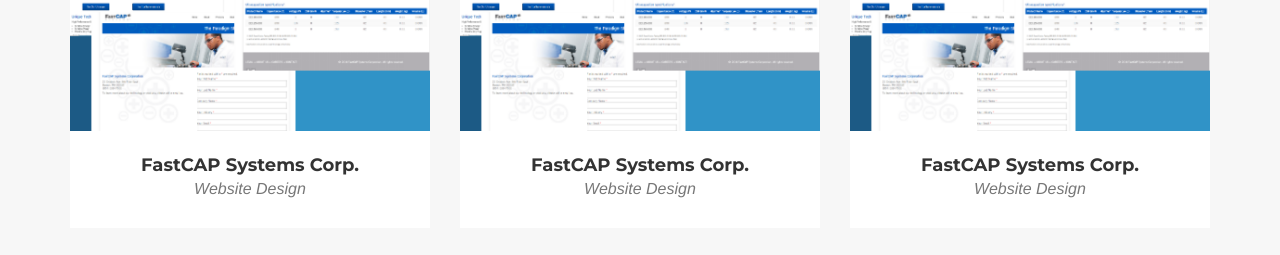
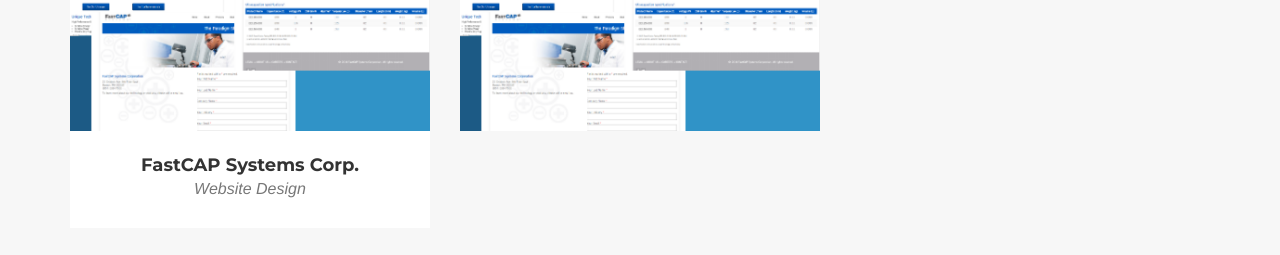
Before and after one commit to jcirni/jcirni.github.io, a plain HTML site: page index.html in a window 1280 px wide. Shown: the part 1900-2155 px from the top of the page. Drawn offline with nearby package versions, Linux system fonts and the light colour scheme; a web font is replaced by a local one.

```diff
--- a/index.html
+++ b/index.html
@@ -160,7 +160,7 @@
                         </div>
                         <img src="img/portfolio/fastcap-demo.png" class="img-responsive" alt="fastcap systems">
                     </a>
-                    <div class="portfolio-caption">
+                  <!--<div class="portfolio-caption">
                         <h4>FastCAP Systems Corp.</h4>
                         <p class="text-muted">Website Design</p>
                     </div>
@@ -220,7 +220,7 @@
                         <h4>FastCAP Systems Corp.</h4>
                         <p class="text-muted">Website Design</p>
                     </div>
-                </div>
+                </div>-->
             </div>
         </div>
     </section>
@@ -370,7 +370,7 @@
         </div>
     </section>
 -->
-    <!-- Clients Aside -->
+    <!-- Clients Aside
     <aside class="clients">
         <div class="container">
             <div class="row">
@@ -397,7 +397,7 @@
             </div>
         </div>
     </aside>
-
+     -->
     <!-- Contact Section -->
     <section id="contact">
         <div class="container">
```
